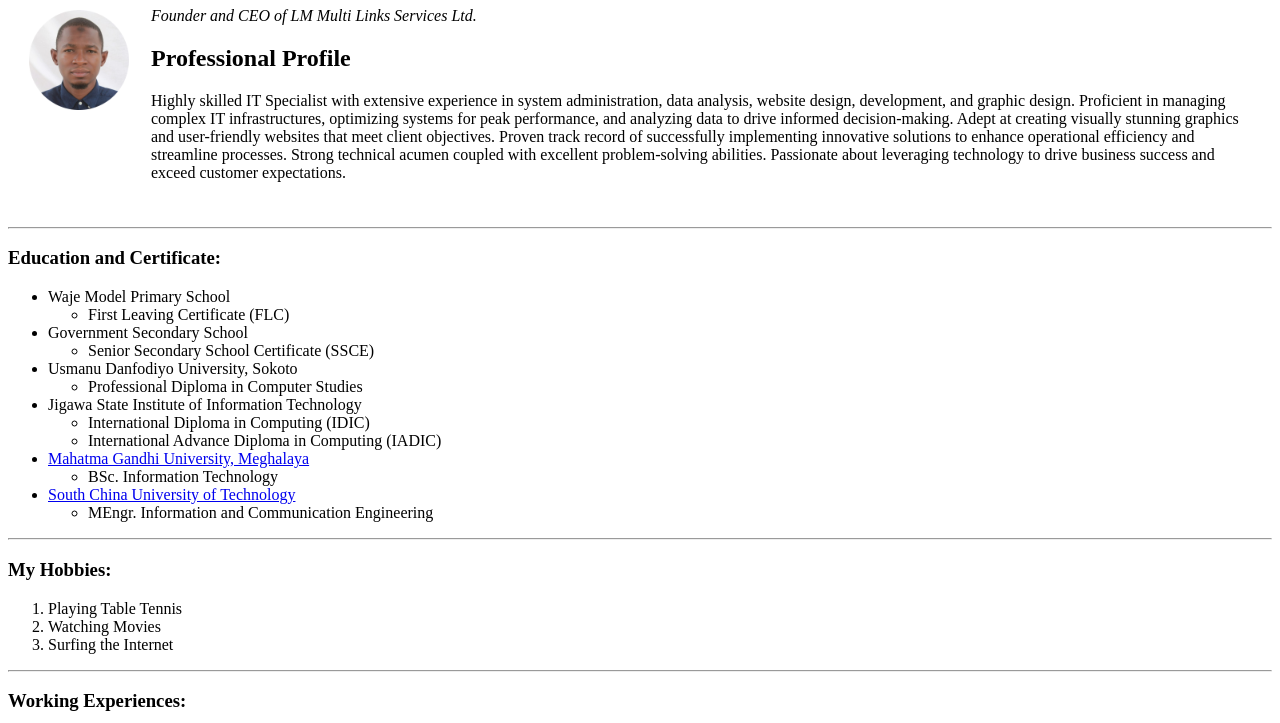
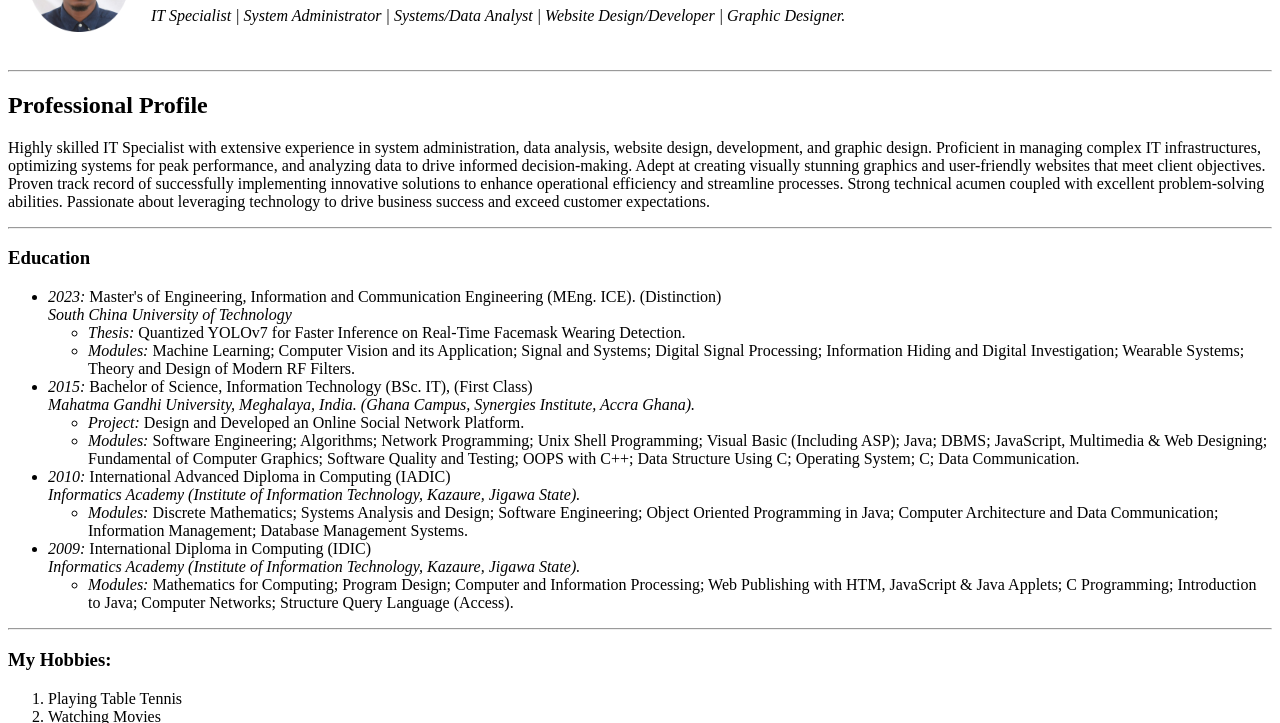
Before and after one commit to Luk0019/cv, a plain HTML site: page index.html in a window 1280 px wide. Shown: the part 102-825 px from the top of the page. Drawn offline with Linux system fonts and the light colour scheme.

Commit message:
Update index.html

```diff
--- a/index.html
+++ b/index.html
@@ -9,42 +9,39 @@
             <tr>
                 <td><img src="img/LukPass.png" width="100" height="100" alt="Lukman Photo"></td>
                 <td><h1>Lukman Abubakar</h1>
-                    <p><em>Founder and CEO of LM Multi Links Services Ltd.</em></p>
-                    <h2>Professional Profile</h2>
-                    <p>Highly skilled IT Specialist with extensive experience in system administration, data analysis, website design, development, and graphic design. Proficient in managing complex IT infrastructures, optimizing systems for peak performance, and analyzing data to drive informed decision-making. Adept at creating visually stunning graphics and user-friendly websites that meet client objectives. Proven track record of successfully implementing innovative solutions to enhance operational efficiency and streamline processes. Strong technical acumen coupled with excellent problem-solving abilities. Passionate about leveraging technology to drive business success and exceed customer expectations.</p>
+                    <p><em>IT Specialist | System Administrator | Systems/Data Analyst | Website Design/Developer | Graphic Designer.</em></p>
                 </td>
             </tr>
         </table>
 
-
-        <hr>
-        <h3>Education and Certificate:</h3>
+        <hr />
+        <h2>Professional Profile</h2>
+        <p>Highly skilled IT Specialist with extensive experience in system administration, data analysis, website design, development, and graphic design. Proficient in managing complex IT infrastructures, optimizing systems for peak performance, and analyzing data to drive informed decision-making. Adept at creating visually stunning graphics and user-friendly websites that meet client objectives. Proven track record of successfully implementing innovative solutions to enhance operational efficiency and streamline processes. Strong technical acumen coupled with excellent problem-solving abilities. Passionate about leveraging technology to drive business success and exceed customer expectations.</p>
+        <hr />
+        <h3>Education</h3>
         <ul>
-            <li>Waje Model Primary School</li>
+            <li><em>2023:</em> Master's of Engineering, Information and Communication Engineering (MEng. ICE). (Distinction)<br /><em>South China University of Technology</em>
                 <ul>
-                <li>First Leaving Certificate (FLC)</li>
+                    <li><em>Thesis:</em> Quantized YOLOv7 for Faster Inference on Real-Time Facemask Wearing Detection.</li>
+                    <li><em>Modules:</em> Machine Learning; Computer Vision and its Application; Signal and Systems; Digital Signal Processing; Information Hiding and Digital Investigation; Wearable Systems; Theory and Design of Modern RF Filters.</li>
                 </ul>
-            <li>Government Secondary School</li>
+            </li>
+            <li><em>2015:</em> Bachelor of Science, Information Technology (BSc. IT), (First Class)<br /><em>Mahatma Gandhi University, Meghalaya, India. (Ghana Campus, Synergies Institute, Accra Ghana).</em>
                 <ul>
-                <li>Senior Secondary School Certificate (SSCE)</li>
+                    <li><em>Project:</em> Design and Developed an Online Social Network Platform.</li>
+                    <li><em>Modules:</em> Software Engineering; Algorithms; Network Programming; Unix Shell Programming; Visual Basic (Including ASP); Java; DBMS; JavaScript, Multimedia & Web Designing; Fundamental of Computer Graphics; Software Quality and Testing; OOPS with C++; Data Structure Using C; Operating System; C; Data Communication.</li>
                 </ul>
-            <li>Usmanu Danfodiyo University, Sokoto</li>
+            </li>
+             <li><em>2010:</em> International Advanced Diploma in Computing (IADIC) <br /><em>Informatics Academy (Institute of Information Technology, Kazaure, Jigawa State).</em>
                 <ul>
-                <li>Professional Diploma in Computer Studies</li>
+                    <li><em>Modules:</em> Discrete Mathematics; Systems Analysis and Design; Software Engineering; Object Oriented Programming in Java; Computer Architecture and Data Communication; Information Management; Database Management Systems.</li>
                 </ul>
-            <li>Jigawa State Institute of Information Technology</li>
+            </li>
+             <li><em>2009:</em> International Diploma in Computing (IDIC) <br /><em>Informatics Academy (Institute of Information Technology, Kazaure, Jigawa State).</em>
                 <ul>
-                <li>International Diploma in Computing (IDIC)</li>
-                <li>International Advance Diploma in Computing (IADIC)</li>
+                    <li><em>Modules:</em> Mathematics for Computing; Program Design; Computer and Information Processing; Web Publishing with HTM, JavaScript & Java Applets; C Programming; Introduction to Java; Computer Networks; Structure Query Language (Access).</li>
                 </ul>
-            <li><a href="https://www.mgu.edu.in">Mahatma Gandhi University, Meghalaya</a></li>
-            <ul>
-                <li>BSc. Information Technology</li>
-            </ul>
-            <li><a href="http://scut.edu.cn/">South China University of Technology</a></li>
-            <ul>
-                <li>MEngr. Information and Communication Engineering</li>
-            </ul>
+            </li>
         </ul>
         <hr>
         <h3>My Hobbies:</h3>
```
Lines whose indentation alone changed are shown as unchanged.
